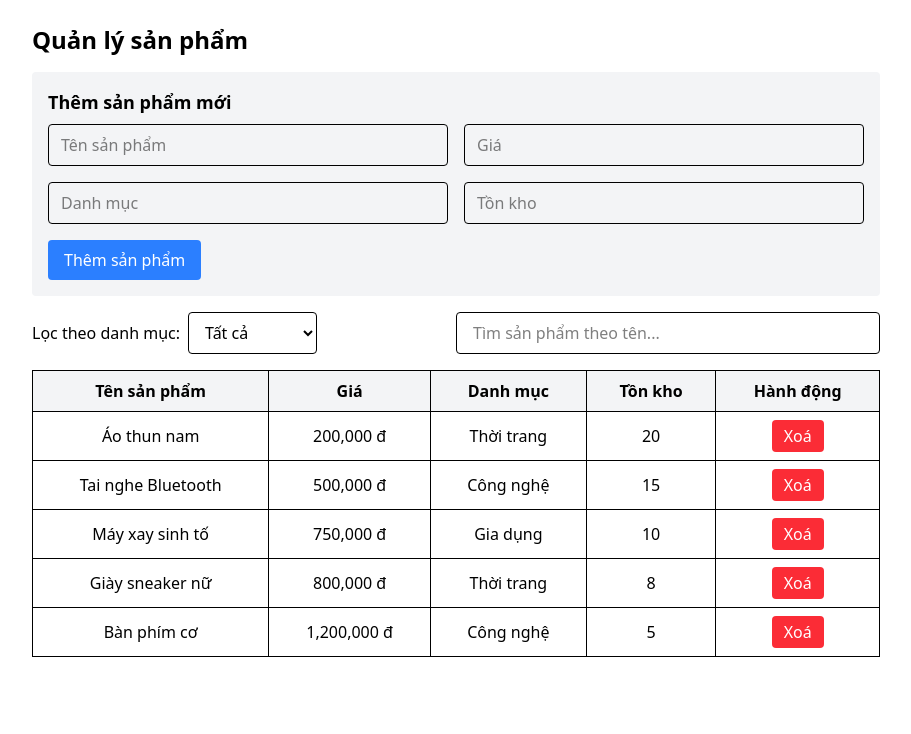
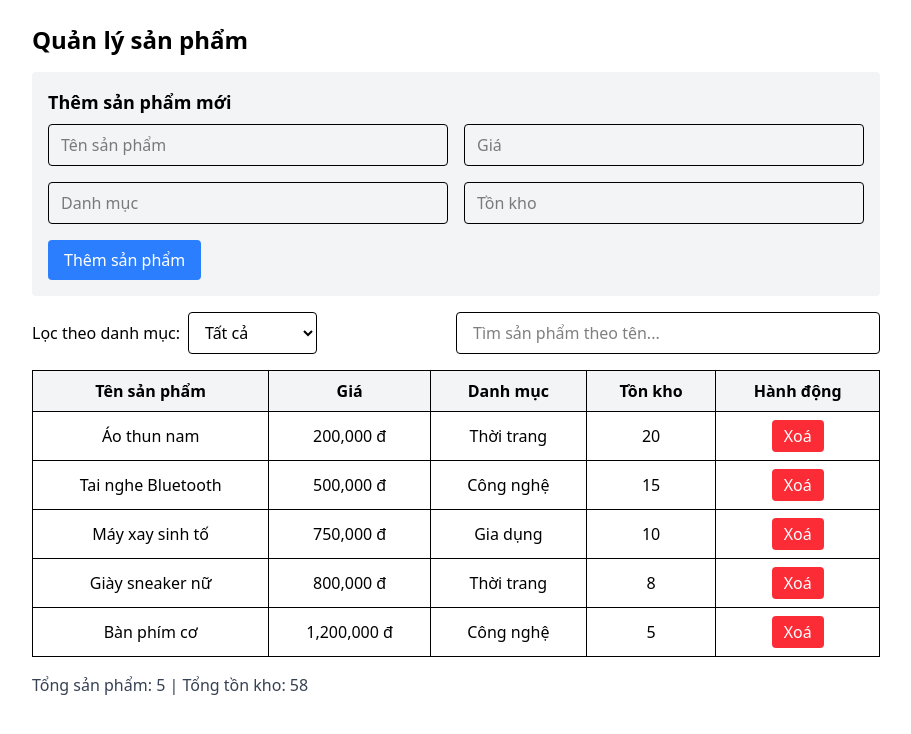
Before and after one commit to 2112pk1z/QuanLySanPham, a React (Vite) app: page / in a window 1280 px wide. Shown: the top 734 px of the page, without its empty margins (184-1095 px from the left). Built offline with nearby package versions, Linux system fonts and the light colour scheme.

Commit message:
feat: hien thi tong so va ton kho

```diff
--- a/src/components/ProductList.jsx
+++ b/src/components/ProductList.jsx
@@ -37,6 +37,10 @@ function ProductList() {
         const matchesCategory = selectedCategory === 'Tất cả' || product.category === selectedCategory;
         return matchesSearch && matchesCategory;
     });
+
+    const totalProducts = filteredProducts.length;
+    const totalStock = filteredProducts.reduce((sum, p) => sum + p.stock, 0);
+
 
     return (
         <div className="p-6 max-w-4xl mx-auto">
@@ -98,6 +102,11 @@ function ProductList() {
                     ))}
                 </tbody>
             </table>
+
+            <div className="mt-4 font-medium text-gray-700">
+                Tổng sản phẩm: {totalProducts} | Tổng tồn kho: {totalStock}
+            </div>
+
         </div>
     );
 }
```
Also changed, not shown: src/minhchung/Cau7.PNG (added). Lines whose indentation alone changed are shown as unchanged.
